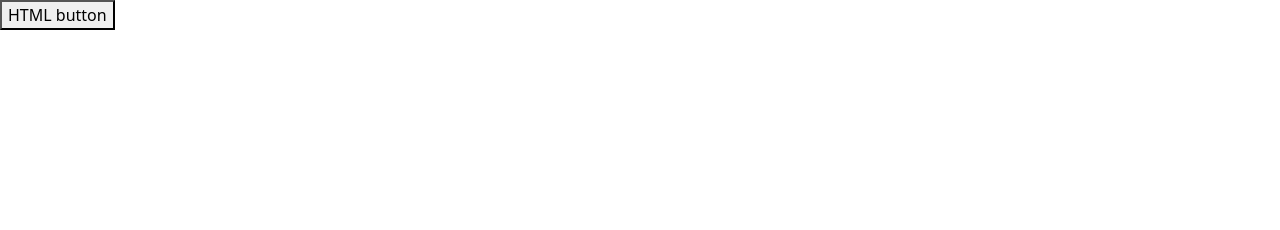
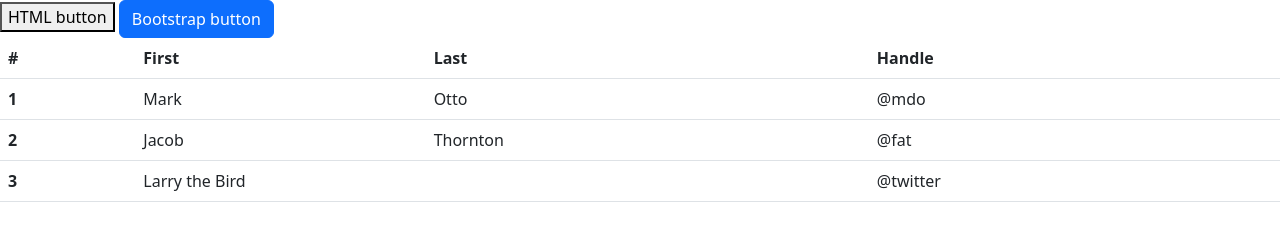
Before and after one commit to EmilyALaBelle/intro-bootstrap, a plain HTML site: page index.html in a window 1280 px wide. Drawn offline with nearby package versions, Linux system fonts and the light colour scheme.

Commit message:
add a table

```diff
--- a/index.html
+++ b/index.html
@@ -12,5 +12,35 @@ href="https://cdn.jsdelivr.net/npm/bootstrap@5.2.2/dist/css/bootstrap.min.css" r
 </head>
 <body>
     <button>HTML button</button>
+    <button class ="btn btn-primary">Bootstrap button</button>
+    <table class="table">
+        <thead>
+          <tr>
+            <th scope="col">#</th>
+            <th scope="col">First</th>
+            <th scope="col">Last</th>
+            <th scope="col">Handle</th>
+          </tr>
+        </thead>
+        <tbody>
+          <tr>
+            <th scope="row">1</th>
+            <td>Mark</td>
+            <td>Otto</td>
+            <td>@mdo</td>
+          </tr>
+          <tr>
+            <th scope="row">2</th>
+            <td>Jacob</td>
+            <td>Thornton</td>
+            <td>@fat</td>
+          </tr>
+          <tr>
+            <th scope="row">3</th>
+            <td colspan="2">Larry the Bird</td>
+            <td>@twitter</td>
+          </tr>
+        </tbody>
+      </table>
 </body>
 </html>
```
